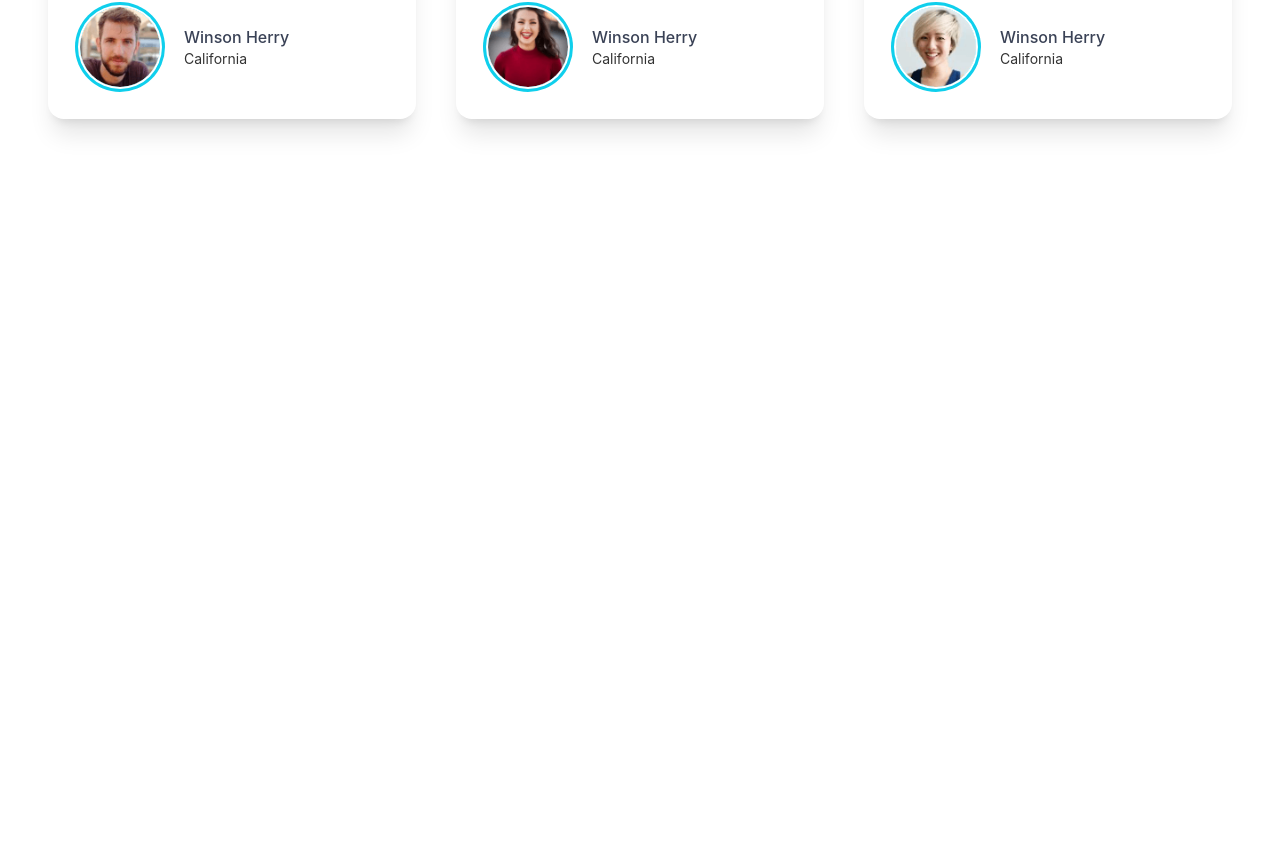
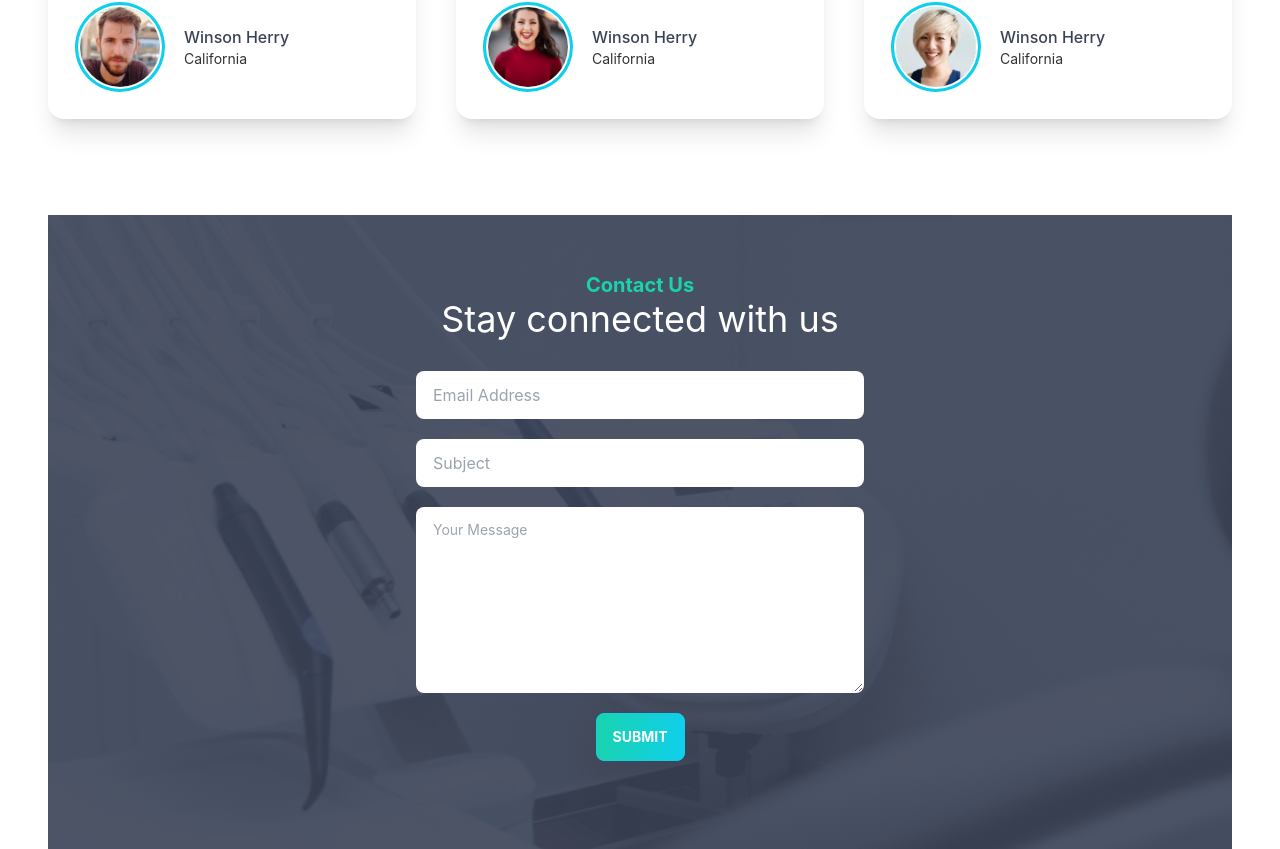
Before and after one commit to eliyasmah/new-doctor-portal-client, a React (Create React App) app: page / in a window 1280 px wide. Shown: the part 3429-4278 px from the top of the page. Before the commit the page ends 3644 px from the top, so only its background shows below. Built offline with nearby package versions, Linux system fonts and the light colour scheme.

Commit message:
contact us section

```diff
--- a/src/Pages/Home/Banner.js
+++ b/src/Pages/Home/Banner.js
@@ -12,7 +12,7 @@ const Banner = () => {
       class="hero min-h-screen"
     >
       <div class="hero-content flex-col lg:flex-row-reverse">
-        <img src={chair} class="max-w-sm rounded-lg shadow-2xl" />
+        <img src={chair} class="max-w-sm rounded-lg shadow-2xl" alt="img" />
         <div>
           <h1 class="text-5xl font-bold">Your New Smile Starts Here</h1>
           <p class="py-6">
--- /dev/null
+++ b/src/Pages/Home/ContactUs.js
@@ -0,0 +1,41 @@
+import React from "react";
+import appointment from "../../assets/images/appointment.png";
+import PrimaryButton from "../Shared/PrimaryButton";
+
+const ContactUs = () => {
+  return (
+    <section
+      style={{
+        background: `url(${appointment})`,
+      }}
+      className="text-center py-14"
+    >
+      <div>
+        <h1 className="text-secondary font-bold text-xl">Contact Us</h1>
+        <h2 className="text-4xl text-white">Stay connected with us</h2>
+      </div>
+      <div className="grid grid-cols-1 gap-5 justify-items-center py-8">
+        <input
+          type="email"
+          placeholder="Email Address"
+          className="input w-full max-w-md"
+        />
+        <input
+          type="text"
+          placeholder="Subject"
+          className="input w-full max-w-md"
+        />
+        <textarea
+          name=""
+          id=""
+          rows="6"
+          placeholder="Your Message"
+          className="textarea w-full max-w-md"
+        ></textarea>
+        <PrimaryButton>Submit</PrimaryButton>
+      </div>
+    </section>
+  );
+};
+
+export default ContactUs;
--- a/src/Pages/Home/Home.js
+++ b/src/Pages/Home/Home.js
@@ -4,6 +4,7 @@ import Info from "./Info";
 import MakeAppointment from "./MakeAppointment";
 import Services from "./Services";
 import Testimonials from "./Testimonials";
+import ContactUs from "./ContactUs";
 
 const Home = () => {
   return (
@@ -13,6 +14,7 @@ const Home = () => {
       <Services></Services>
       <MakeAppointment></MakeAppointment>
       <Testimonials></Testimonials>
+      <ContactUs></ContactUs>
     </div>
   );
 };
--- /dev/null
+++ b/src/Pages/Shared/Footer.js
@@ -0,0 +1,7 @@
+import React from "react";
+
+const Footer = () => {
+  return <div></div>;
+};
+
+export default Footer;
```
